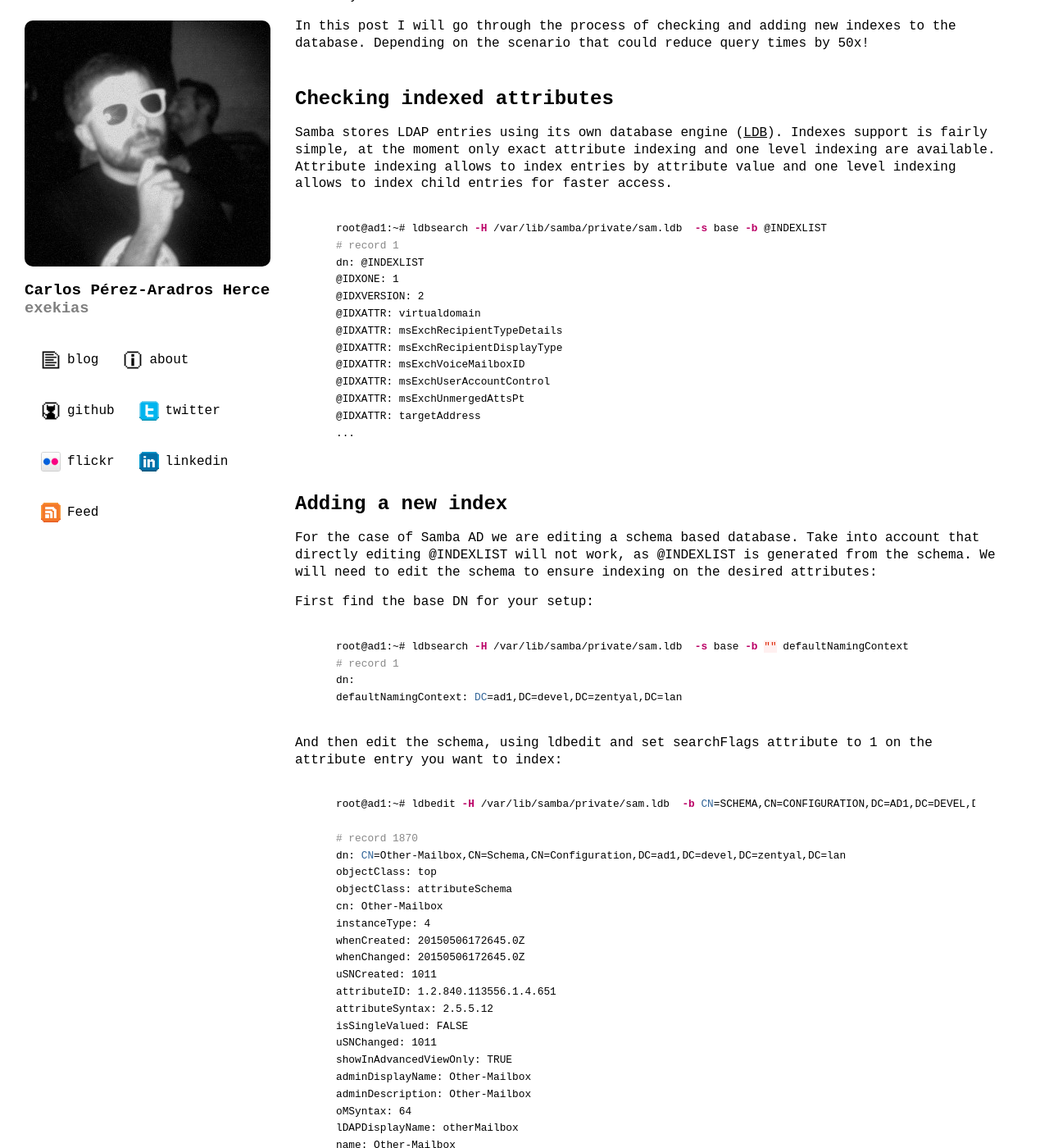
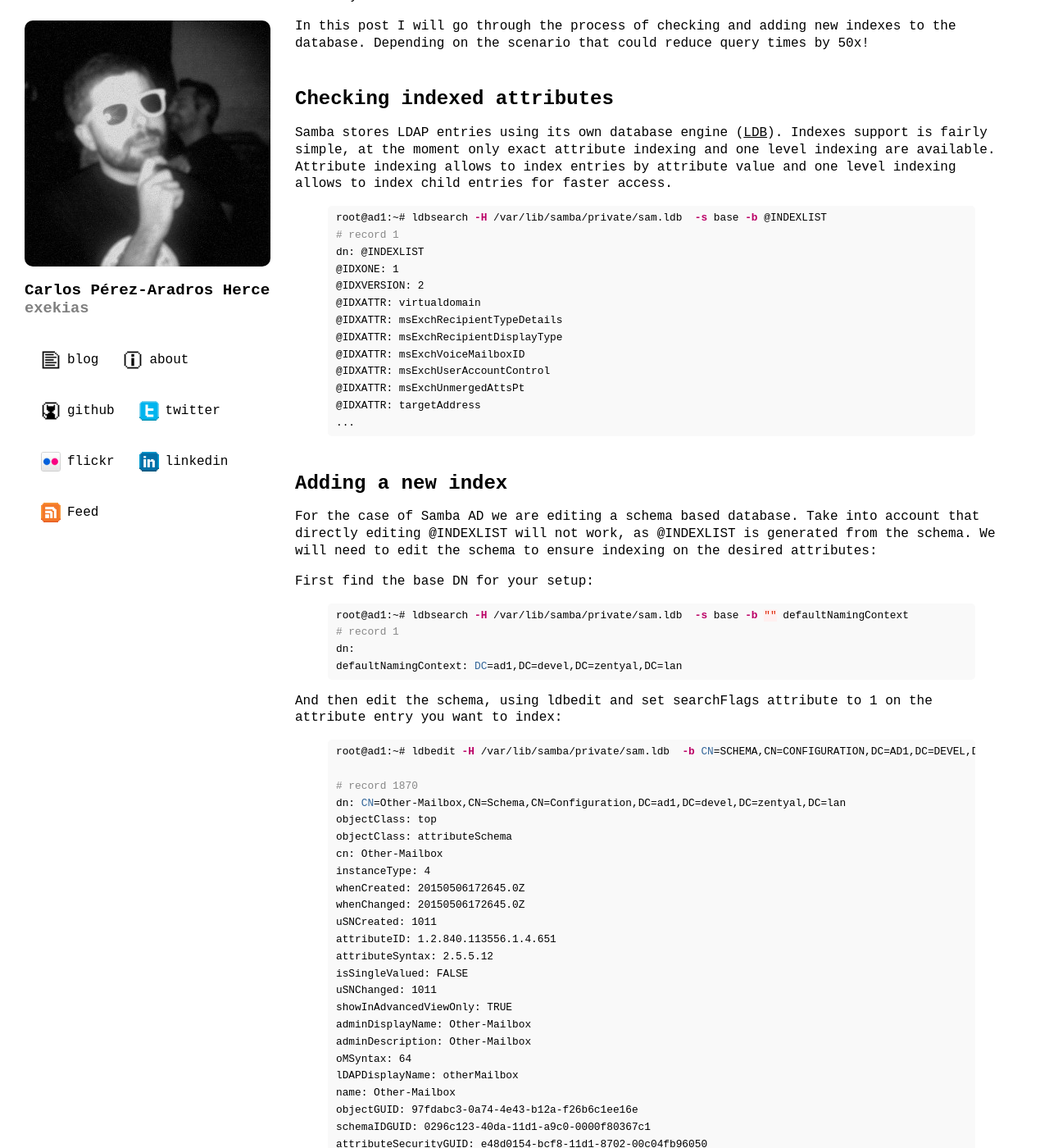
Before and after one commit to exekias/exekias.me, a Jekyll site: the page built from _posts/2015-05-06-samba-indexes.markdown, in a window 1280 px wide and 1400 px high, scrolled down 381 px. Shown: the whole window at 82% size. Built offline with Jekyll 4.4.1, drawn with Linux system fonts in a browser that asks for light colours; comment, search, counter and statistics services are not loaded.

Commit message:
Add gray background to highlight blocks

```diff
--- a/css/styles.css
+++ b/css/styles.css
@@ -130,6 +130,15 @@ blockquote {
   border-left: 4px solid gray;
 }
 
+.highlight {
+  background: #F9F9F9;
+  border-radius: 5px;
+}
+
+.highlight pre {
+  margin: 0;
+}
+
 .icon {
   width: 24px;
   height: 24px;
```
